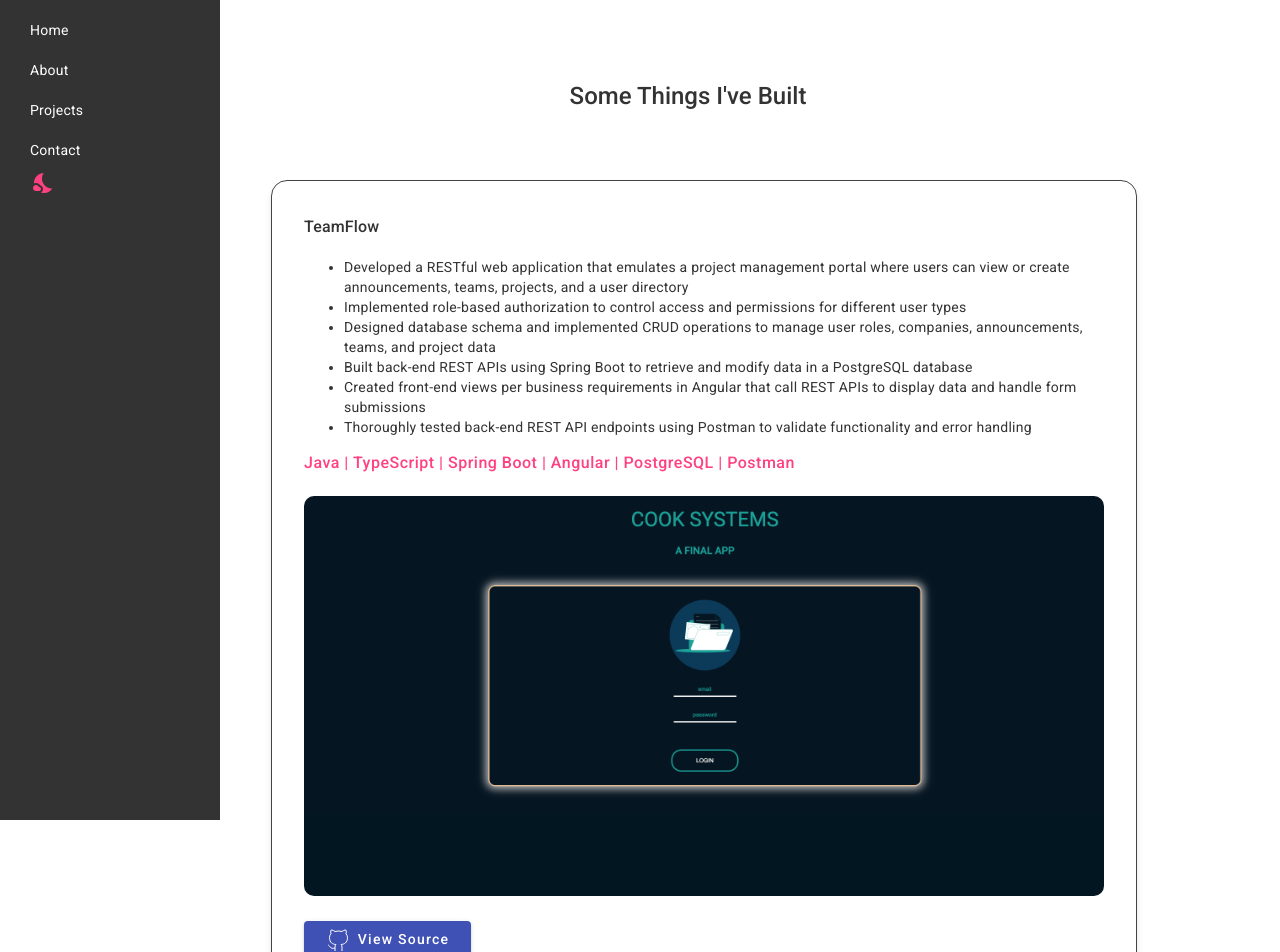
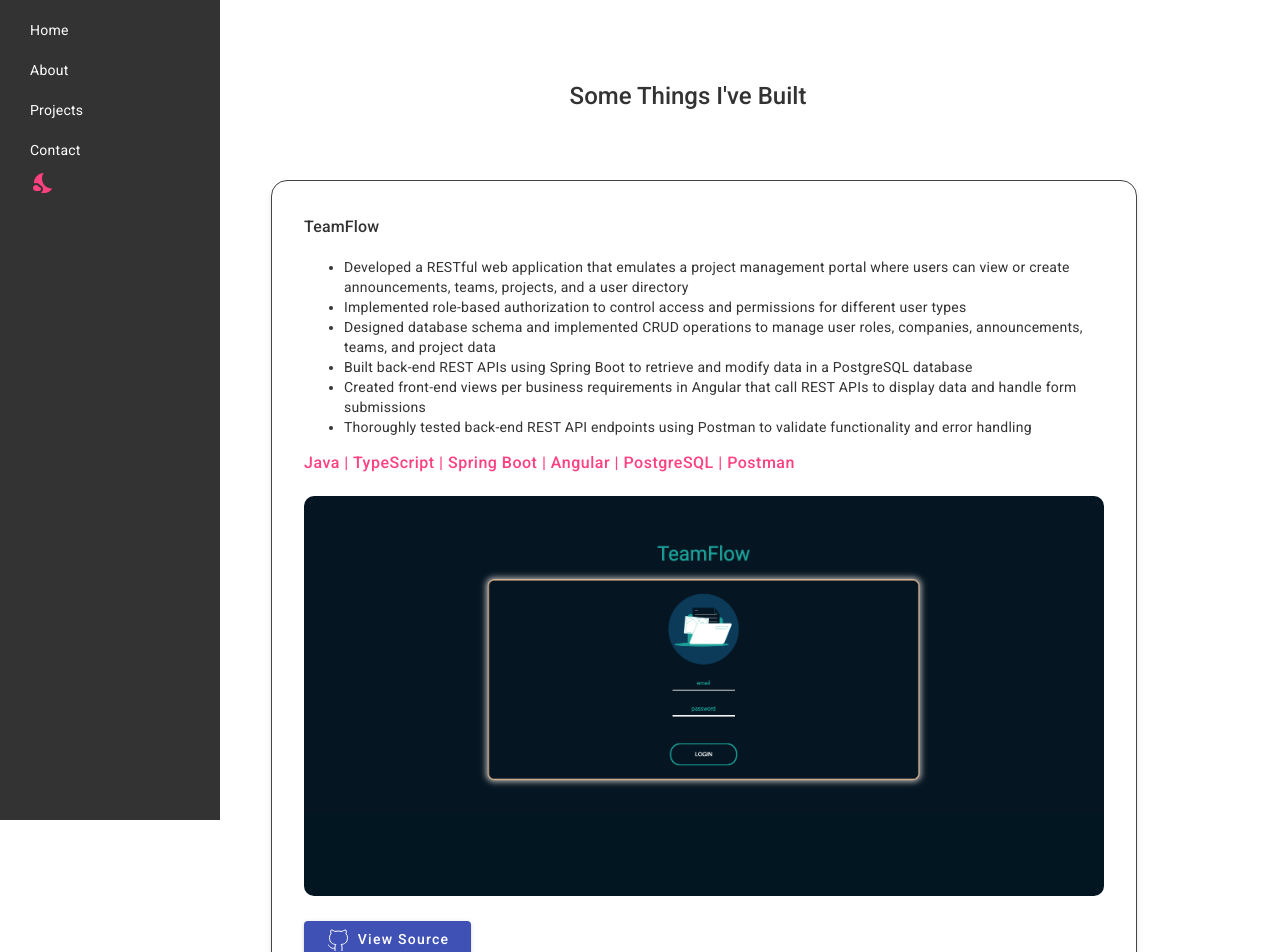
Before and after one commit to ismarjiw/Angular-Portfolio, an Angular app: page /projects in a window 1280 px wide. Shown: the top 952 px of the page. Built offline with nearby package versions, Linux system fonts and the light colour scheme; a web font is replaced by a local one.

Commit message:
update photo

```diff
--- a/src/app/projects/projects.component.ts
+++ b/src/app/projects/projects.component.ts
@@ -23,7 +23,7 @@ export class ProjectsComponent {
         'Thoroughly tested back-end REST API endpoints using Postman to validate functionality and error handling '
       ],
       stack: 'Java | TypeScript | Spring Boot | Angular | PostgreSQL | Postman',
-      imageUrl: '/assets/final.png',
+      imageUrl: '/assets/tf.png',
       codeUrl: 'https://github.com/ismarjiw/TeamFlow',
       altText: 'A screenshot of the homepage of TeamFlow'
     },
```
Also changed, not shown: src/assets/final.png (deleted), src/assets/tf.png (added).
